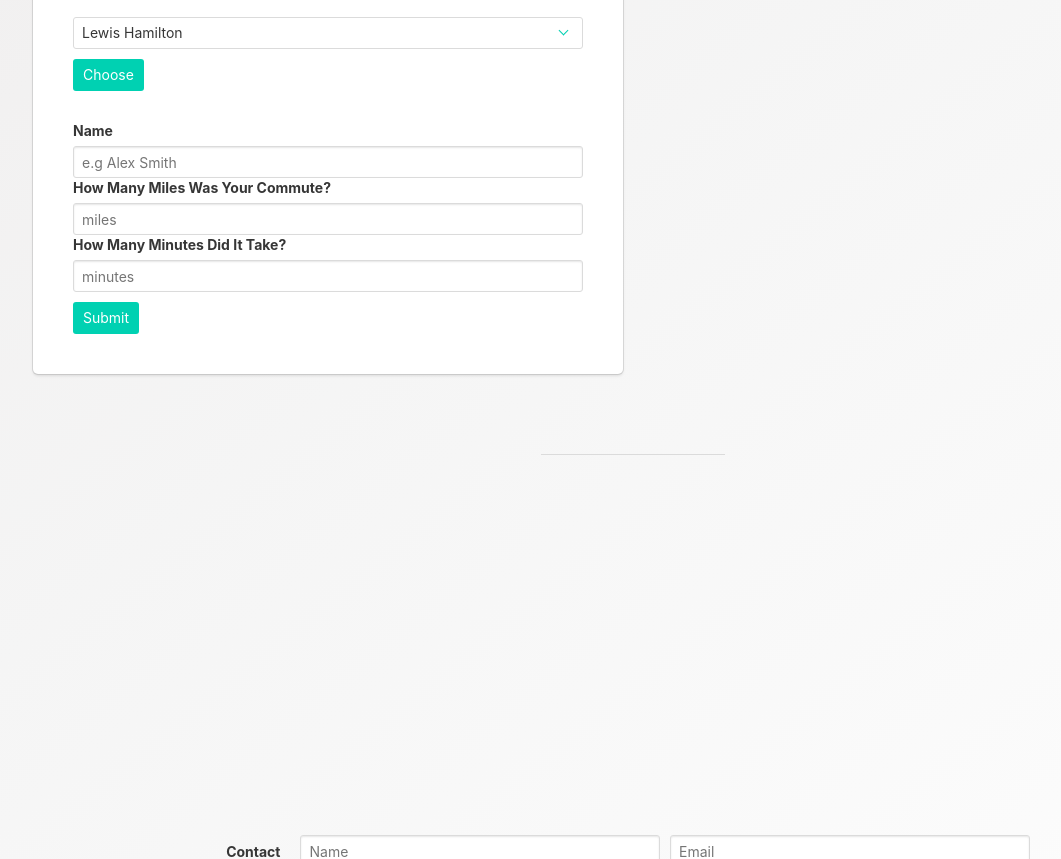
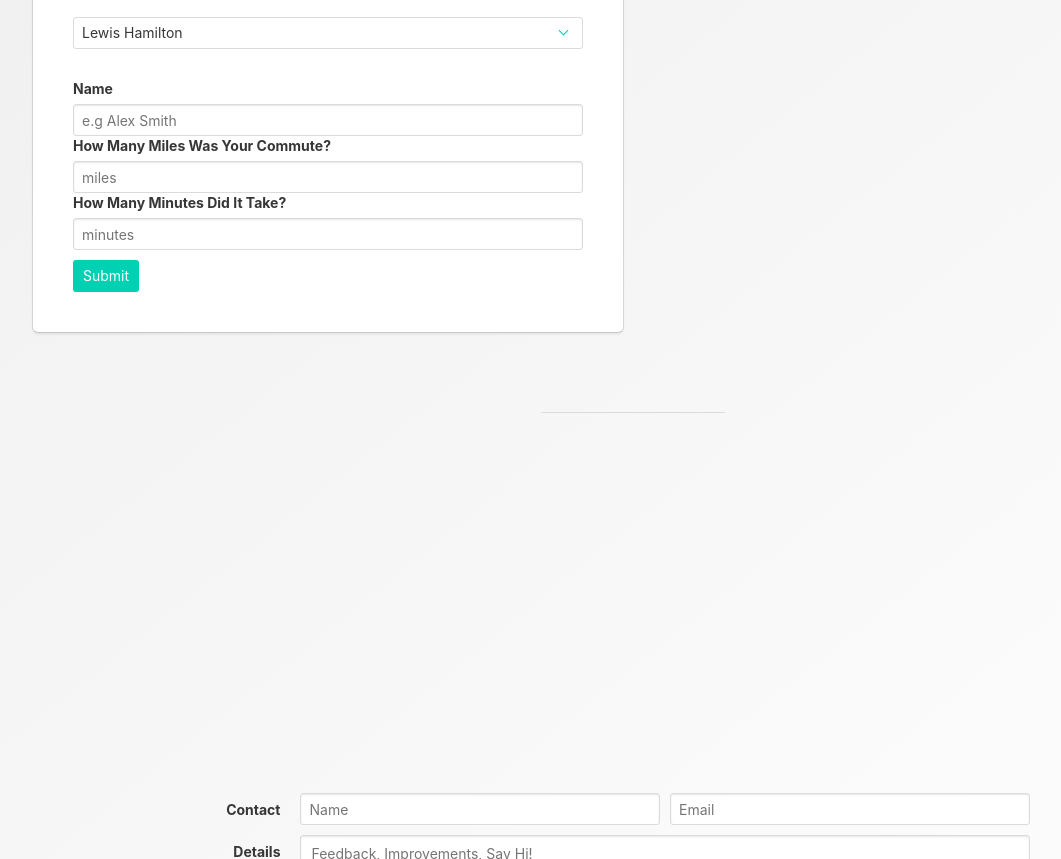
Before and after one commit to wcbridge/NC_GrandPrix, a website: page public/test.html in a window 1280 px wide. Shown: the part 3373-4232 px from the top of the page, without its empty margins (7-1068 px from the left). Drawn offline with nearby package versions, Linux system fonts and the light colour scheme; some packages are replaced by stand-ins of ours; no server answers; a script that the page names is missing.

Commit message:
deleted choose button

```diff
--- a/public/test.html
+++ b/public/test.html
@@ -308,9 +308,7 @@
                       </select>
                     </div>
                   </div>
-                  <div class="control">
-                    <button type="submit" class="button is-primary">Choose</button>
-                  </div>
+
                   <br>
                 </div>
 <!-- Added Form Tags and id attr to each Input -->
```
